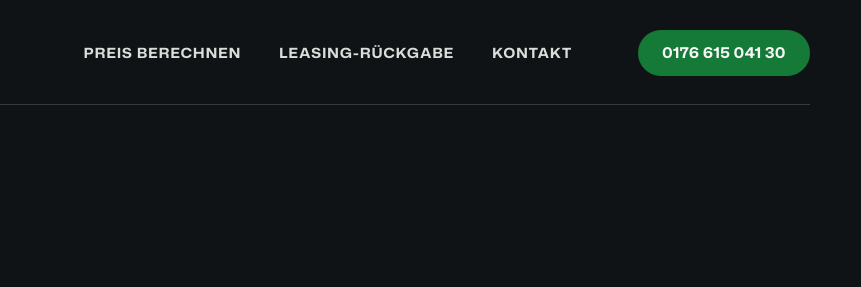
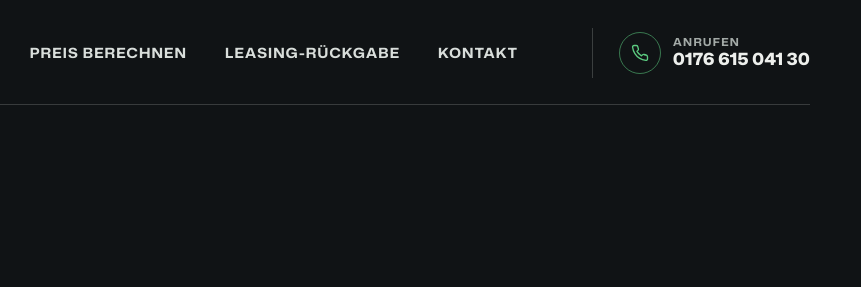
Before and after one commit to Bilal-Altu/ademi-detailing, a plain HTML site: page index.html in a window 1280 px wide. Shown: the top 287 px of the page, 419-1280 px from the left. Drawn offline with Linux system fonts and the light colour scheme.

Commit message:
Kopf: Telefon als ruhiges Element mit Hörer-Symbol statt grünem Knopf
Co-Authored-By: Claude Opus 5.5 <noreply@anthropic.com>

```diff
--- a/index.html
+++ b/index.html
@@ -89,7 +89,14 @@
   .kopf nav { gap: 6px; }
   .kopf nav a { font-size: 14px; font-weight: 700; font-stretch: 112%; letter-spacing: .08em; text-transform: uppercase; color: #D9DEDB; padding: 12px 16px; border-bottom: 0; border-radius: 999px; transition: background .15s, color .15s; }
   .kopf nav a:hover { background: rgba(237,239,236,.1); color: #FFFFFF; }
-  .kopf .tel { min-height: 46px; font-size: 15px; letter-spacing: .03em; padding: 0 22px; margin-left: 10px; }
+  /* Telefon im Kopf: ruhig, kein zweiter grüner Knopf neben „Preis berechnen“ */
+  .kopf .tel { display: flex; align-items: center; gap: 12px; margin-left: 18px; padding: 4px 0 4px 26px; border-left: 1px solid rgba(237,239,236,.2); text-decoration: none; color: var(--hell); }
+  .kopf .tel-icon { display: grid; place-items: center; width: 42px; height: 42px; border-radius: 50%; border: 1px solid rgba(92,203,128,.55); color: var(--gruen-hell); transition: background .2s, color .2s, border-color .2s; }
+  .kopf .tel-icon svg { width: 18px; height: 18px; }
+  .kopf .tel-text { display: grid; line-height: 1.15; }
+  .kopf .tel-text small { font-size: 11px; font-weight: 700; font-stretch: 112%; letter-spacing: .12em; text-transform: uppercase; color: var(--grau-hell); }
+  .kopf .tel-text span { font-size: 17px; font-weight: 800; font-stretch: 110%; letter-spacing: .01em; }
+  .kopf .tel:hover .tel-icon { background: var(--gruen); border-color: var(--gruen); color: #F5F7F4; }
   .hero { position: relative; overflow: hidden; background: var(--nacht); color: var(--hell); min-height: max(680px, min(100svh, 1000px)); display: flex; }
   .hero .huelle { position: relative; z-index: 1; width: 100%; display: flex; flex-direction: column; justify-content: center; padding-top: clamp(150px, 17vh, 190px); padding-bottom: clamp(56px, 8vh, 100px); }
   .hero h1 { max-width: 15ch; }
@@ -297,7 +304,10 @@
       <a href="#leasing">Leasing-Rückgabe</a>
       <a href="#kontakt">Kontakt</a>
     </nav>
-    <a class="knopf gruen tel" href="tel:+4917661504130">0176 615 041 30</a>
+    <a class="tel" href="tel:+4917661504130">
+      <span class="tel-icon" aria-hidden="true"><svg viewBox="0 0 24 24" fill="none" stroke="currentColor" stroke-width="1.8" stroke-linecap="round" stroke-linejoin="round"><path d="M22 16.9v3a2 2 0 0 1-2.2 2 19.8 19.8 0 0 1-8.6-3.1 19.5 19.5 0 0 1-6-6A19.8 19.8 0 0 1 2.1 4.2 2 2 0 0 1 4.1 2h3a2 2 0 0 1 2 1.7c.1.9.4 1.8.7 2.7a2 2 0 0 1-.5 2.1L8 9.8a16 16 0 0 0 6 6l1.3-1.3a2 2 0 0 1 2.1-.5c.9.3 1.8.6 2.7.7a2 2 0 0 1 1.7 2z"/></svg></span>
+      <span class="tel-text"><small>Anrufen</small><span>0176 615 041 30</span></span>
+    </a>
   </div>
 </header>
 
```
